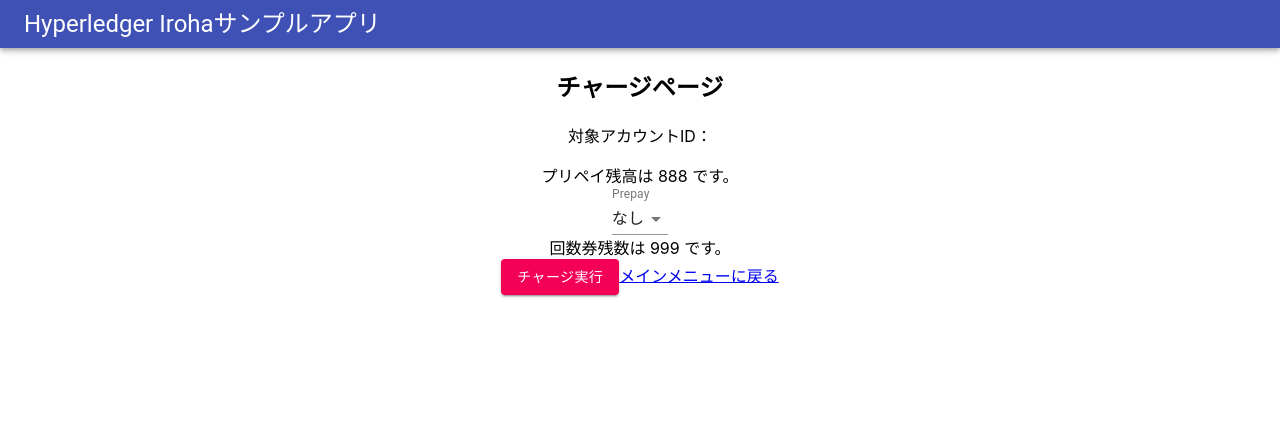
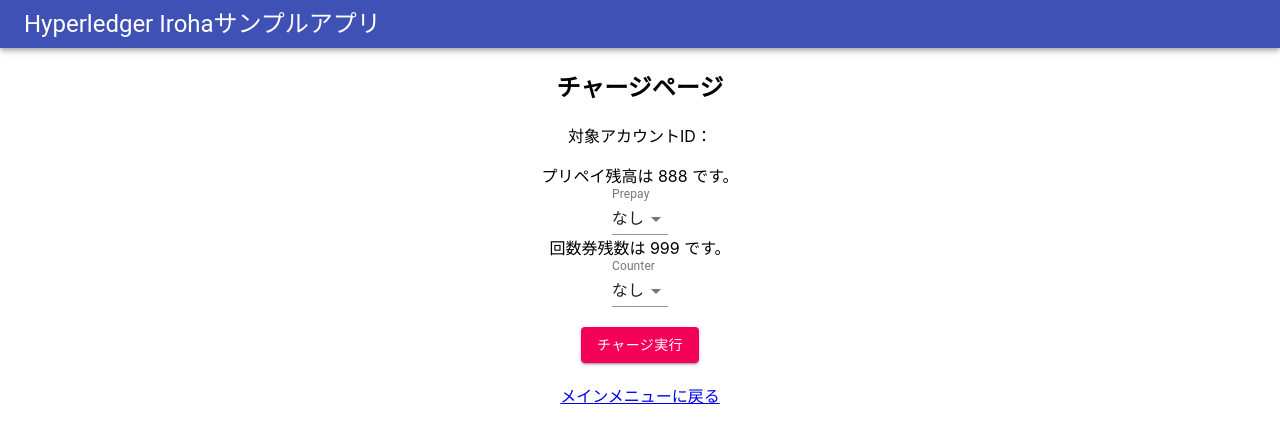
Before and after one commit to mashharuki/iroha, a React (Create React App) app in the folder iroha_front_app/: page / in a window 1280 px wide. Both pictures are taken after a click on the button "２．チャージ". Shown: the top 442 px of the page. Built offline with nearby package versions, Linux system fonts and the light colour scheme.

Commit message:
セレクトボックスコンポーネントを追加。

```diff
--- a/iroha_front_app/src/component/pages/Charge.tsx
+++ b/iroha_front_app/src/component/pages/Charge.tsx
@@ -14,6 +14,7 @@
     // ステート変数
     const [ accountId, setAccoutId ] = useState('')
     const [ prepay, setPrepay ] = useState(0)
+    const [ counter, setCounter ] = useState(0)
     // chargAccoutId用変数
     let chargeAccountId:string = ''
     const location = useLocation();
@@ -42,7 +43,7 @@
                 <InputLabel id="prepay">Prepay</InputLabel>
                 <Select
                     labelId="prepay"
-                    id="prepay"
+                    id="prepay2"
                     value={prepay}
                     label="Prepay"
                     onChange={(e:any) => { setPrepay(e.target.value) }}
@@ -54,9 +55,24 @@
                 </Select>
             </FormControl><br/>
             回数券残数は 999 です。<br/>
+            <FormControl size="medium">
+                <InputLabel id="counter">Counter</InputLabel>
+                <Select
+                    labelId="counter"
+                    id="counter2"
+                    value={counter}
+                    label="counter"
+                    onChange={(e:any) => { setCounter(e.target.value) }}
+                >
+                    <MenuItem value={0}>なし</MenuItem>
+                    <MenuItem value={11}>10枚セット</MenuItem>
+                    <MenuItem value={35}>30枚セット</MenuItem>
+                    <MenuItem value={50}>50枚セット</MenuItem>
+                </Select>
+            </FormControl><br/><br/>
             <Button variant="contained" color="secondary">
                 チャージ実行
-            </Button>
+            </Button><br/><br/>
             <Link to={{ pathname: '/'}}>
                 メインメニューに戻る
             </Link>
```
